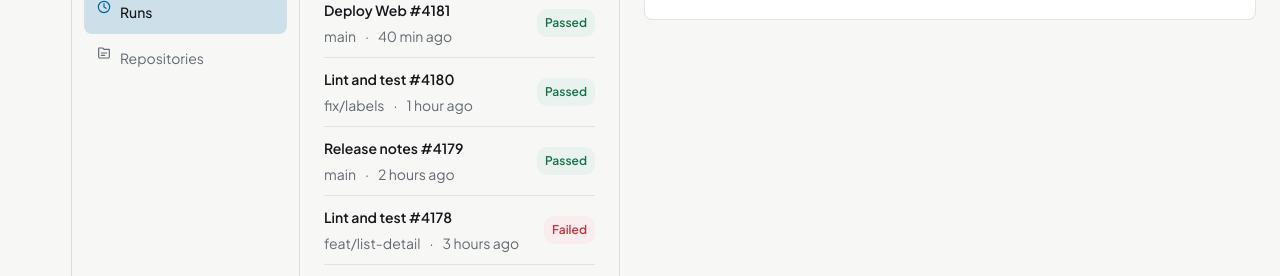
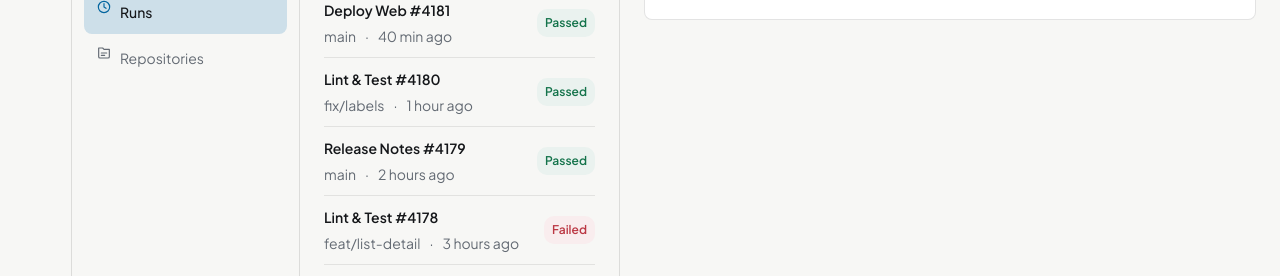
Before and after one commit to smykla-skalski/sui, a SvelteKit app: page /layouts/list-detail in a window 1280 px wide. Shown: the part 144-420 px from the top of the page. Built offline with nearby package versions, Linux system fonts and the light colour scheme.

Commit message:
fix(list-detail): set the run workflows in Title Case
Lint and test and Release notes headed their runs in sentence case with a
written and, which the audit flags (L-30) once one of those runs is open.

Signed-off-by: Bart Smykla <bartek@smykla.com>

```diff
--- a/src/routes/layouts/list-detail/[[run]]/+page.svelte
+++ b/src/routes/layouts/list-detail/[[run]]/+page.svelte
@@ -59,7 +59,7 @@
     },
     {
       id: '4180',
-      workflow: 'Lint and test',
+      workflow: 'Lint & Test',
       branch: 'fix/labels',
       when: '1\u00a0hour ago',
       took: '3\u00a0minutes',
@@ -68,7 +68,7 @@
     },
     {
       id: '4179',
-      workflow: 'Release notes',
+      workflow: 'Release Notes',
       branch: 'main',
       when: '2\u00a0hours ago',
       took: '21\u00a0seconds',
@@ -77,7 +77,7 @@
     },
     {
       id: '4178',
-      workflow: 'Lint and test',
+      workflow: 'Lint & Test',
       branch: 'feat/list-detail',
       when: '3\u00a0hours ago',
       took: '4\u00a0minutes',
```
